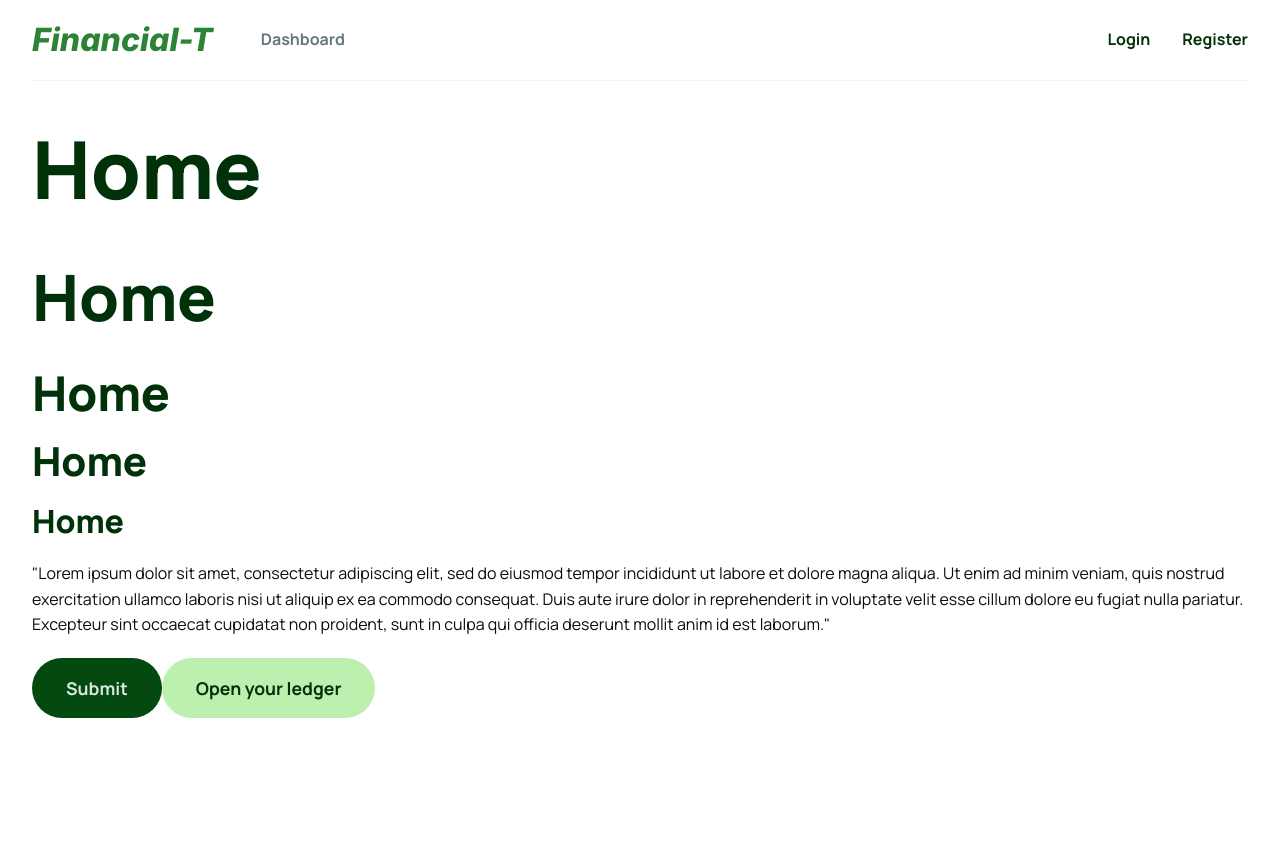
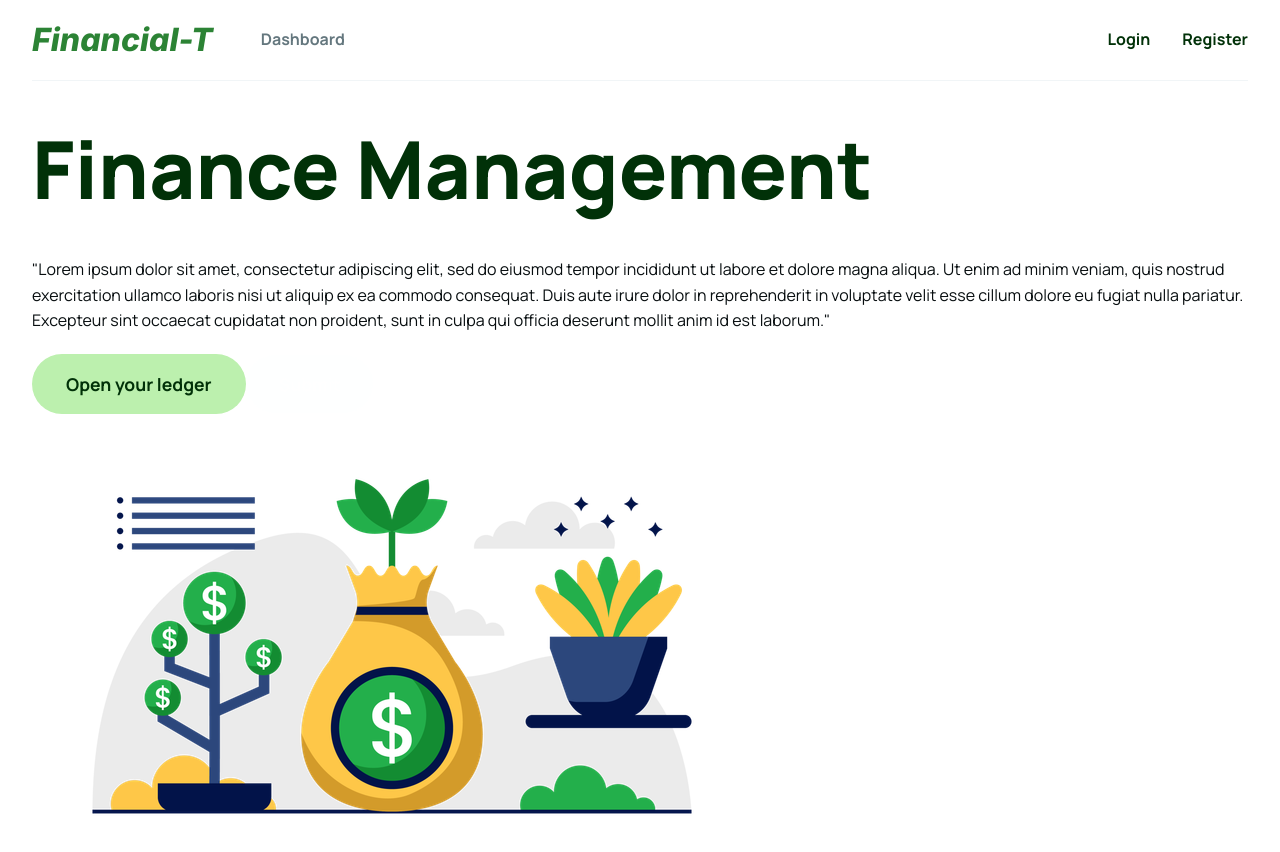
Before and after one commit to jdenzel/COSC484-group5-project, a React (Vite) app in the folder client/: page / in a window 1280 px wide. Shown: the top 852 px of the page. Before the commit the page ends 800 px from the top, so only its background shows below. Built offline with nearby package versions, Linux system fonts and the light colour scheme.

Commit message:
Created a hero section Home page

```diff
--- a/client/src/pages/Home.jsx
+++ b/client/src/pages/Home.jsx
@@ -1,16 +1,21 @@
+import HeroImage from '../assets/hero-img.png';
+
 export default function Home() {
     return (
-        <div>
-                <h1>Home</h1>
-                <h2>Home</h2>
-                <h3>Home</h3>
-                <h4>Home</h4>
-                <h5>Home</h5>
+        <div className="hero">
+            <div className="hero-description-container">
+                <h1>Finance Management</h1>
                 <p>"Lorem ipsum dolor sit amet, consectetur adipiscing elit, sed do eiusmod tempor incididunt ut labore et dolore magna aliqua. Ut enim ad minim veniam, quis nostrud exercitation ullamco laboris nisi ut aliquip ex ea commodo consequat. Duis aute irure dolor in reprehenderit in voluptate velit esse cillum dolore eu fugiat nulla pariatur. Excepteur sint occaecat cupidatat non proident, sunt in culpa qui officia deserunt mollit anim id est laborum."</p>
+                <div className="hero-cta-btn">
+                    <button className="btn btn-secondary">Open your ledger</button>
+                    <button className="btn btn-outline">Submit</button>
+                </div>
+            </div>
+            <div className="hero-img-container">
+                <img src={HeroImage} />
+            </div>
 
-                <button className="btn btn-primary">Submit</button>
-                <button className="btn btn-secondary">Open your ledger</button>
-                <button className="btn btn-outline">Submit</button>
+
         </div>
     );
 }
```
Also changed, not shown: client/src/assets/hero-img.png (added).
